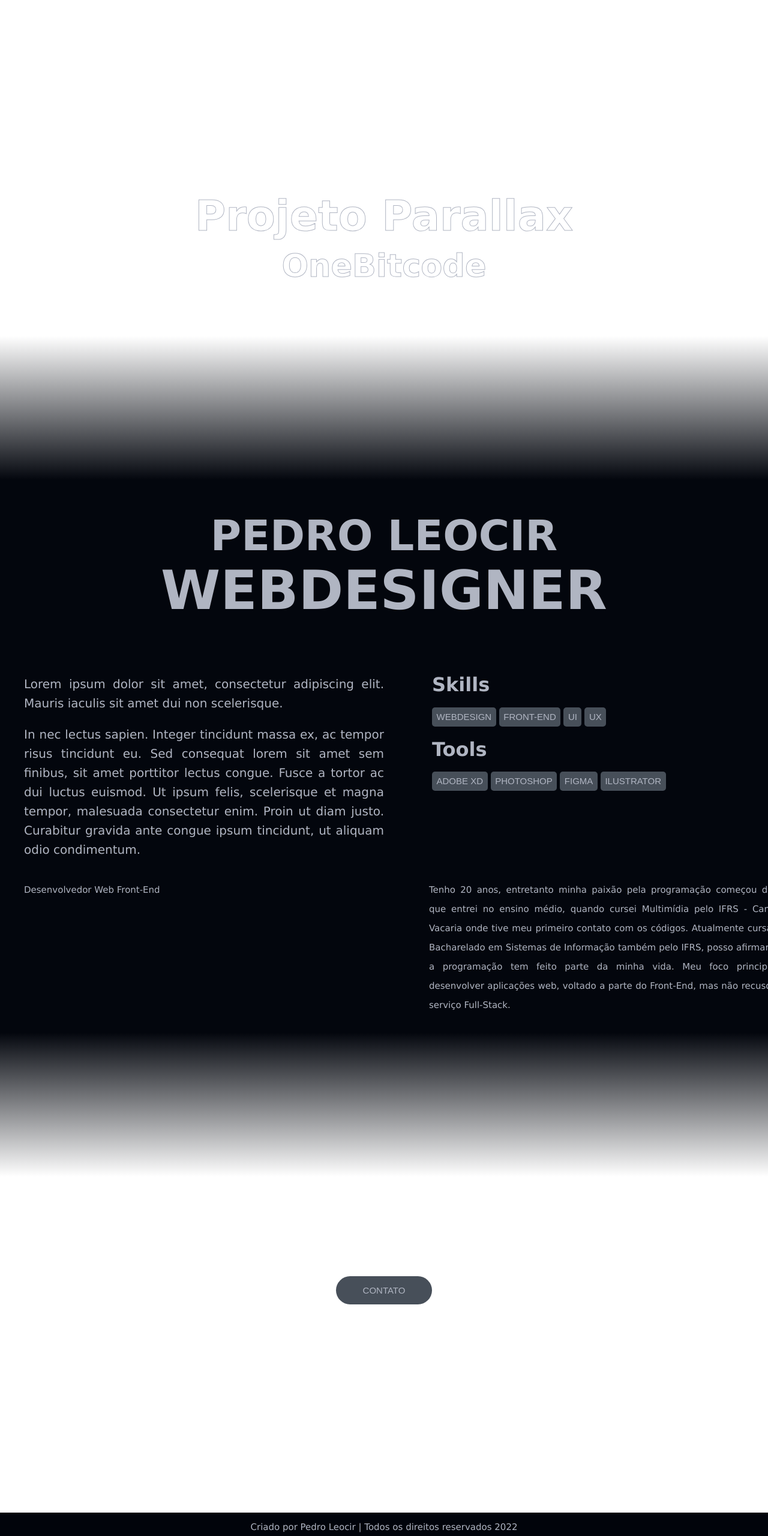
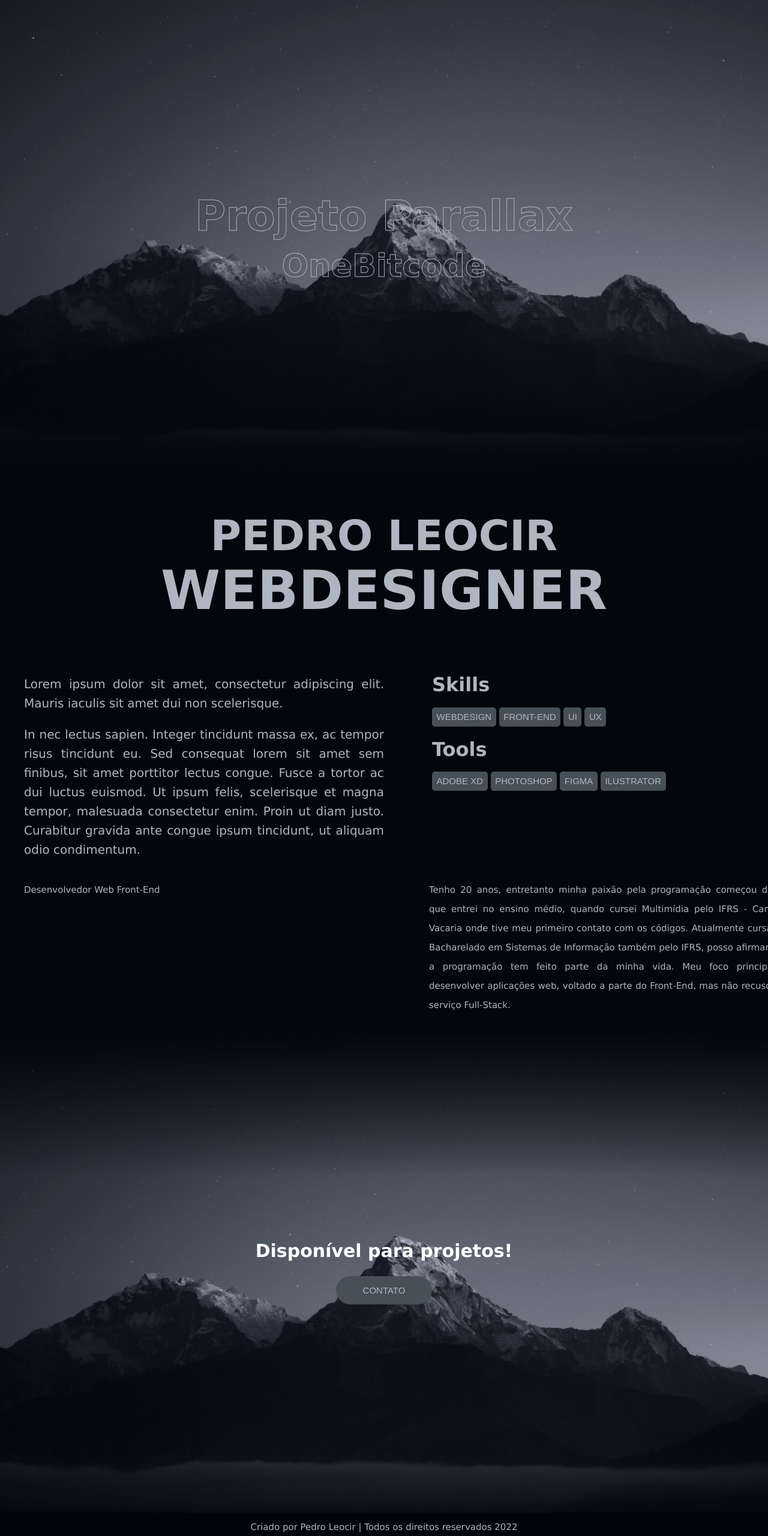
Before and after one commit to Pedro-Leocir-Angelin-Zwirtes/Parallax, a plain HTML site: page index.html in a window 1280 px wide. Shown: the top 2560 px of the page at 60% size. Drawn offline with Linux system fonts and the light colour scheme.

Commit message:
Update style.css

```diff
--- a/css/style.css
+++ b/css/style.css
@@ -35,7 +35,7 @@ button:hover {
     background-position: 100% 100%;
     background-attachment: fixed;
     background-size: cover;
-    background-image: url("../medias/fundo1.png");
+    background-image: url("../medias/fundo1.jpg");
 }
 
 .container1::after{
@@ -111,7 +111,7 @@ button:hover {
     background-position: 100% 100%;
     background-attachment: fixed;
     background-size: cover;
-    background-image: url("../medias/fundo1.png");
+    background-image: url("../medias/fundo1.jpg");
 }
 
 .container3::after{
```
